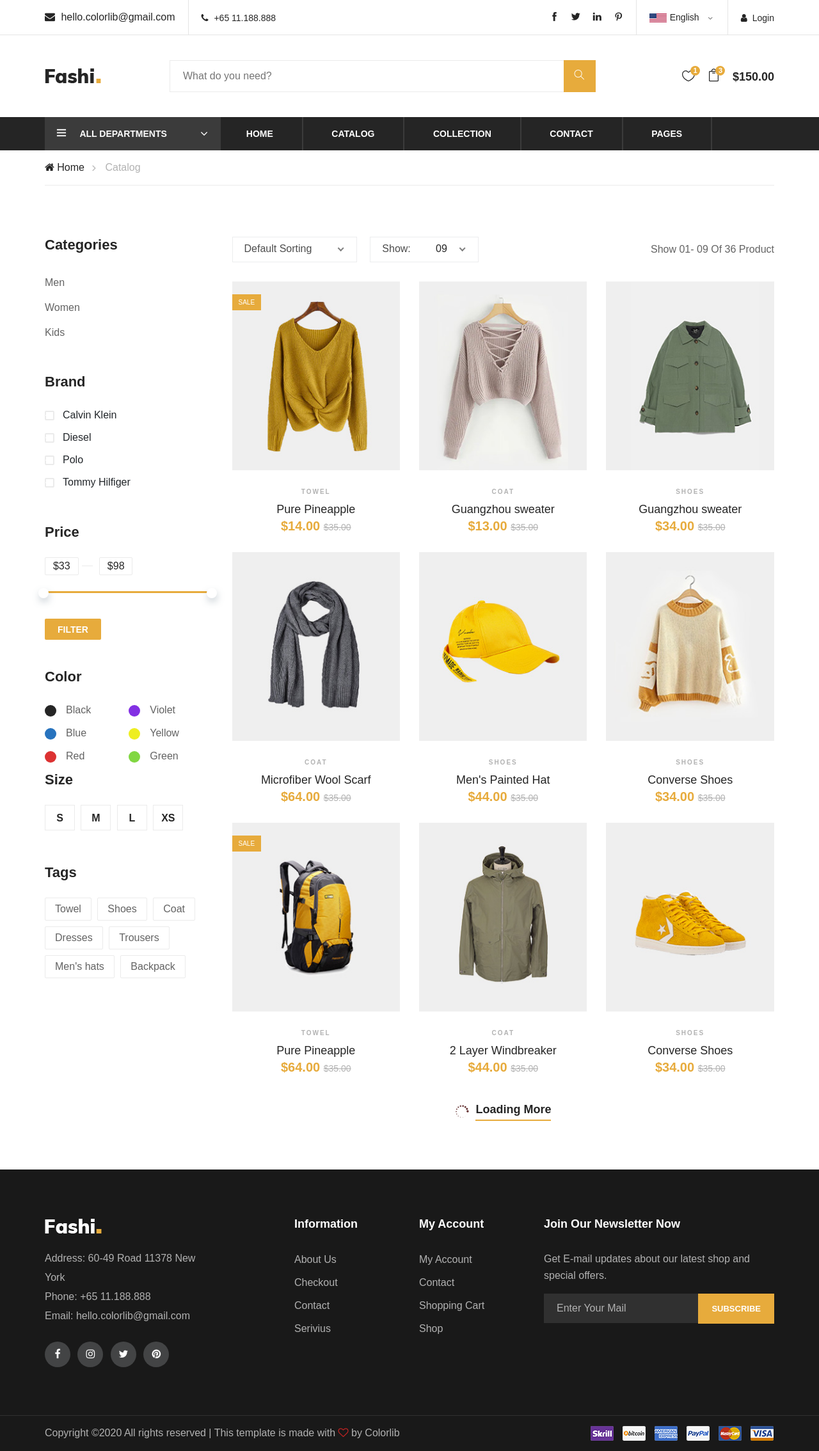
After one commit to joro2404/SummerPractice, a Flask app: page /catalog in a window 1280 px wide. The commit adds this page. Shown: the whole page at 64% size. Run offline with Flask 2, Linux system fonts and the light colour scheme; data that the repository does not hold is empty; parts of the project's set-up code (start-up, migrations or seed data) failed here and were passed over; some libraries are stand-ins or nearby versions; some web fonts are replaced.

Commit message:
catalog start

```diff
--- a/app/__init__.py
+++ b/app/__init__.py
@@ -47,4 +47,7 @@ def create_app():
     from .pay import pay as pay_blueprint
     app.register_blueprint(pay_blueprint)
 
+    from .products import products as products_blueprint
+    app.register_blueprint(products_blueprint)
+
     return app
--- /dev/null
+++ b/app/templates/catalog.html
@@ -0,0 +1,409 @@
+{% extends "layout.html" %}
+{% block title %}Index{% endblock %}
+{% block head %}
+  {{ super() }}
+{% endblock %}
+{% block content %}
+    <!-- Breadcrumb Section Begin -->
+    <div class="breacrumb-section">
+        <div class="container">
+            <div class="row">
+                <div class="col-lg-12">
+                    <div class="breadcrumb-text">
+                        <a href="/"><i class="fa fa-home"></i> Home</a>
+                        <span>Catalog</span>
+                    </div>
+                </div>
+            </div>
+        </div>
+    </div>
+    <!-- Breadcrumb Section Begin -->
+
+    <!-- Product Shop Section Begin -->
+    <section class="product-shop spad">
+        <div class="container">
+            <div class="row">
+                <div class="col-lg-3 col-md-6 col-sm-8 order-2 order-lg-1 produts-sidebar-filter">
+                    <div class="filter-widget">
+                        <h4 class="fw-title">Categories</h4>
+                        <ul class="filter-catagories">
+                            <li><a href="#">Men</a></li>
+                            <li><a href="#">Women</a></li>
+                            <li><a href="#">Kids</a></li>
+                        </ul>
+                    </div>
+                    <div class="filter-widget">
+                        <h4 class="fw-title">Brand</h4>
+                        <div class="fw-brand-check">
+                            <div class="bc-item">
+                                <label for="bc-calvin">
+                                    Calvin Klein
+                                    <input type="checkbox" id="bc-calvin">
+                                    <span class="checkmark"></span>
+                                </label>
+                            </div>
+                            <div class="bc-item">
+                                <label for="bc-diesel">
+                                    Diesel
+                                    <input type="checkbox" id="bc-diesel">
+                                    <span class="checkmark"></span>
+                                </label>
+                            </div>
+                            <div class="bc-item">
+                                <label for="bc-polo">
+                                    Polo
+                                    <input type="checkbox" id="bc-polo">
+                                    <span class="checkmark"></span>
+                                </label>
+                            </div>
+                            <div class="bc-item">
+                                <label for="bc-tommy">
+                                    Tommy Hilfiger
+                                    <input type="checkbox" id="bc-tommy">
+                                    <span class="checkmark"></span>
+                                </label>
+                            </div>
+                        </div>
+                    </div>
+                    <div class="filter-widget">
+                        <h4 class="fw-title">Price</h4>
+                        <div class="filter-range-wrap">
+                            <div class="range-slider">
+                                <div class="price-input">
+                                    <input type="text" id="minamount">
+                                    <input type="text" id="maxamount">
+                                </div>
+                            </div>
+                            <div class="price-range ui-slider ui-corner-all ui-slider-horizontal ui-widget ui-widget-content"
+                                data-min="33" data-max="98">
+                                <div class="ui-slider-range ui-corner-all ui-widget-header"></div>
+                                <span tabindex="0" class="ui-slider-handle ui-corner-all ui-state-default"></span>
+                                <span tabindex="0" class="ui-slider-handle ui-corner-all ui-state-default"></span>
+                            </div>
+                        </div>
+                        <a href="#" class="filter-btn">Filter</a>
+                    </div>
+                    <div class="filter-widget">
+                        <h4 class="fw-title">Color</h4>
+                        <div class="fw-color-choose">
+                            <div class="cs-item">
+                                <input type="radio" id="cs-black">
+                                <label class="cs-black" for="cs-black">Black</label>
+                            </div>
+                            <div class="cs-item">
+                                <input type="radio" id="cs-violet">
+                                <label class="cs-violet" for="cs-violet">Violet</label>
+                            </div>
+                            <div class="cs-item">
+                                <input type="radio" id="cs-blue">
+                                <label class="cs-blue" for="cs-blue">Blue</label>
+                            </div>
+                            <div class="cs-item">
+                                <input type="radio" id="cs-yellow">
+                                <label class="cs-yellow" for="cs-yellow">Yellow</label>
+                            </div>
+                            <div class="cs-item">
+                                <input type="radio" id="cs-red">
+                                <label class="cs-red" for="cs-red">Red</label>
+                            </div>
+                            <div class="cs-item">
+                                <input type="radio" id="cs-green">
+                                <label class="cs-green" for="cs-green">Green</label>
+                            </div>
+                        </div>
+                    </div>
+                    <div class="filter-widget">
+                        <h4 class="fw-title">Size</h4>
+                        <div class="fw-size-choose">
+                            <div class="sc-item">
+                                <input type="radio" id="s-size">
+                                <label for="s-size">s</label>
+                            </div>
+                            <div class="sc-item">
+                                <input type="radio" id="m-size">
+                                <label for="m-size">m</label>
+                            </div>
+                            <div class="sc-item">
+                                <input type="radio" id="l-size">
+                                <label for="l-size">l</label>
+                            </div>
+                            <div class="sc-item">
+                                <input type="radio" id="xs-size">
+                                <label for="xs-size">xs</label>
+                            </div>
+                        </div>
+                    </div>
+                    <div class="filter-widget">
+                        <h4 class="fw-title">Tags</h4>
+                        <div class="fw-tags">
+                            <a href="#">Towel</a>
+                            <a href="#">Shoes</a>
+                            <a href="#">Coat</a>
+                            <a href="#">Dresses</a>
+                            <a href="#">Trousers</a>
+                            <a href="#">Men's hats</a>
+                            <a href="#">Backpack</a>
+                        </div>
+                    </div>
+                </div>
+                <div class="col-lg-9 order-1 order-lg-2">
+                    <div class="product-show-option">
+                        <div class="row">
+                            <div class="col-lg-7 col-md-7">
+                                <div class="select-option">
+                                    <select class="sorting">
+                                        <option value="">Default Sorting</option>
+                                    </select>
+                                    <select class="p-show">
+                                        <option value="">Show:</option>
+                                    </select>
+                                </div>
+                            </div>
+                            <div class="col-lg-5 col-md-5 text-right">
+                                <p>Show 01- 09 Of 36 Product</p>
+                            </div>
+                        </div>
+                    </div>
+                    <div class="product-list">
+                        <div class="row">
+                            <div class="col-lg-4 col-sm-6">
+                                <div class="product-item">
+                                    <div class="pi-pic">
+                                        <img src="{{ url_for('static', filename='img/products/product-1.jpg') }}" alt="">
+                                        <div class="sale pp-sale">Sale</div>
+                                        <div class="icon">
+                                            <i class="icon_heart_alt"></i>
+                                        </div>
+                                        <ul>
+                                            <li class="w-icon active"><a href="#"><i class="icon_bag_alt"></i></a></li>
+                                            <li class="quick-view"><a href="#">+ Quick View</a></li>
+                                            <li class="w-icon"><a href="#"><i class="fa fa-random"></i></a></li>
+                                        </ul>
+                                    </div>
+                                    <div class="pi-text">
+                                        <div class="catagory-name">Towel</div>
+                                        <a href="#">
+                                            <h5>Pure Pineapple</h5>
+                                        </a>
+                                        <div class="product-price">
+                                            $14.00
+                                            <span>$35.00</span>
+                                        </div>
+                                    </div>
+                                </div>
+                            </div>
+                            <div class="col-lg-4 col-sm-6">
+                                <div class="product-item">
+                                    <div class="pi-pic">
+                                        <img src="{{ url_for('static', filename='img/products/product-2.jpg') }}" alt="">
+                                        <div class="icon">
+                                            <i class="icon_heart_alt"></i>
+                                        </div>
+                                        <ul>
+                                            <li class="w-icon active"><a href="#"><i class="icon_bag_alt"></i></a></li>
+                                            <li class="quick-view"><a href="#">+ Quick View</a></li>
+                                            <li class="w-icon"><a href="#"><i class="fa fa-random"></i></a></li>
+                                        </ul>
+                                    </div>
+                                    <div class="pi-text">
+                                        <div class="catagory-name">Coat</div>
+                                        <a href="#">
+                                            <h5>Guangzhou sweater</h5>
+                                        </a>
+                                        <div class="product-price">
+                                            $13.00
+                                            <span>$35.00</span>
+                                        </div>
+                                    </div>
+                                </div>
+                            </div>
+                            <div class="col-lg-4 col-sm-6">
+                                <div class="product-item">
+                                    <div class="pi-pic">
+                                        <img src="{{ url_for('static', filename='img/products/product-3.jpg') }}" alt="">
+                                        <div class="icon">
+                                            <i class="icon_heart_alt"></i>
+                                        </div>
+                                        <ul>
+                                            <li class="w-icon active"><a href="#"><i class="icon_bag_alt"></i></a></li>
+                                            <li class="quick-view"><a href="#">+ Quick View</a></li>
+                                            <li class="w-icon"><a href="#"><i class="fa fa-random"></i></a></li>
+                                        </ul>
+                                    </div>
+                                    <div class="pi-text">
+                                        <div class="catagory-name">Shoes</div>
+                                        <a href="#">
+                                            <h5>Guangzhou sweater</h5>
+                                        </a>
+                                        <div class="product-price">
+                                            $34.00
+                                            <span>$35.00</span>
+                                        </div>
+                                    </div>
+                                </div>
+                            </div>
+                            <div class="col-lg-4 col-sm-6">
+                                <div class="product-item">
+                                    <div class="pi-pic">
+                                        <img src="{{ url_for('static', filename='img/products/product-4.jpg') }}" alt="">
+                                        <div class="icon">
+                                            <i class="icon_heart_alt"></i>
+                                        </div>
+                                        <ul>
+                                            <li class="w-icon active"><a href="#"><i class="icon_bag_alt"></i></a></li>
+                                            <li class="quick-view"><a href="#">+ Quick View</a></li>
+                                            <li class="w-icon"><a href="#"><i class="fa fa-random"></i></a></li>
+                                        </ul>
+                                    </div>
+                                    <div class="pi-text">
+                                        <div class="catagory-name">Coat</div>
+                                        <a href="#">
+                                            <h5>Microfiber Wool Scarf</h5>
+                                        </a>
+                                        <div class="product-price">
+                                            $64.00
+                                            <span>$35.00</span>
+                                        </div>
+                                    </div>
+                                </div>
+                            </div>
+                            <div class="col-lg-4 col-sm-6">
+                                <div class="product-item">
+                                    <div class="pi-pic">
+                                        <img src="{{ url_for('static', filename='img/products/product-5.jpg') }}" alt="">
+                                        <div class="icon">
+                                            <i class="icon_heart_alt"></i>
+                                        </div>
+                                        <ul>
+                                            <li class="w-icon active"><a href="#"><i class="icon_bag_alt"></i></a></li>
+                                            <li class="quick-view"><a href="#">+ Quick View</a></li>
+                                            <li class="w-icon"><a href="#"><i class="fa fa-random"></i></a></li>
+                                        </ul>
+                                    </div>
+                                    <div class="pi-text">
+                                        <div class="catagory-name">Shoes</div>
+                                        <a href="#">
+                                            <h5>Men's Painted Hat</h5>
+                                        </a>
+                                        <div class="product-price">
+                                            $44.00
+                                            <span>$35.00</span>
+                                        </div>
+                                    </div>
+                                </div>
+                            </div>
+                            <div class="col-lg-4 col-sm-6">
+                                <div class="product-item">
+                                    <div class="pi-pic">
+                                        <img src="{{ url_for('static', filename='img/products/product-6.jpg') }}" alt="">
+                                        <div class="icon">
+                                            <i class="icon_heart_alt"></i>
+                                        </div>
+                                        <ul>
+                                            <li class="w-icon active"><a href="#"><i class="icon_bag_alt"></i></a></li>
+                                            <li class="quick-view"><a href="#">+ Quick View</a></li>
+                                            <li class="w-icon"><a href="#"><i class="fa fa-random"></i></a></li>
+                                        </ul>
+                                    </div>
+                                    <div class="pi-text">
+                                        <div class="catagory-name">Shoes</div>
+                                        <a href="#">
+                                            <h5>Converse Shoes</h5>
+                                        </a>
+                                        <div class="product-price">
+                                            $34.00
+                                            <span>$35.00</span>
+                                        </div>
+                                    </div>
+                                </div>
+                            </div>
+                            <div class="col-lg-4 col-sm-6">
+                                <div class="product-item">
+                                    <div class="pi-pic">
+                                        <img src="{{ url_for('static', filename='img/products/product-7.jpg') }}" alt="">
+                                        <div class="sale pp-sale">Sale</div>
+                                        <div class="icon">
+                                            <i class="icon_heart_alt"></i>
+                                        </div>
+                                        <ul>
+                                            <li class="w-icon active"><a href="#"><i class="icon_bag_alt"></i></a></li>
+                                            <li class="quick-view"><a href="#">+ Quick View</a></li>
+                                            <li class="w-icon"><a href="#"><i class="fa fa-random"></i></a></li>
+                                        </ul>
+                                    </div>
+                                    <div class="pi-text">
+                                        <div class="catagory-name">Towel</div>
+                                        <a href="#">
+                                            <h5>Pure Pineapple</h5>
+                                        </a>
+                                        <div class="product-price">
+                                            $64.00
+                                            <span>$35.00</span>
+                                        </div>
+                                    </div>
+                                </div>
+                            </div>
+                            <div class="col-lg-4 col-sm-6">
+                                <div class="product-item">
+                                    <div class="pi-pic">
+                                        <img src="{{ url_for('static', filename='img/products/product-8.jpg') }}" alt="">
+                                        <div class="icon">
+                                            <i class="icon_heart_alt"></i>
+                                        </div>
+                                        <ul>
+                                            <li class="w-icon active"><a href="#"><i class="icon_bag_alt"></i></a></li>
+                                            <li class="quick-view"><a href="#">+ Quick View</a></li>
+                                            <li class="w-icon"><a href="#"><i class="fa fa-random"></i></a></li>
+                                        </ul>
+                                    </div>
+                                    <div class="pi-text">
+                                        <div class="catagory-name">Coat</div>
+                                        <a href="#">
+                                            <h5>2 Layer Windbreaker</h5>
+                                        </a>
+                                        <div class="product-price">
+                                            $44.00
+                                            <span>$35.00</span>
+                                        </div>
+                                    </div>
+                                </div>
+                            </div>
+                            <div class="col-lg-4 col-sm-6">
+                                <div class="product-item">
+                                    <div class="pi-pic">
+                                        <img src="{{ url_for('static', filename='img/products/product-9.jpg') }}" alt="">
+                                        <div class="icon">
+                                            <i class="icon_heart_alt"></i>
+                                        </div>
+                                        <ul>
+                                            <li class="w-icon active"><a href="#"><i class="icon_bag_alt"></i></a></li>
+                                            <li class="quick-view"><a href="#">+ Quick View</a></li>
+                                            <li class="w-icon"><a href="#"><i class="fa fa-random"></i></a></li>
+                                        </ul>
+                                    </div>
+                                    <div class="pi-text">
+                                        <div class="catagory-name">Shoes</div>
+                                        <a href="#">
+                                            <h5>Converse Shoes</h5>
+                                        </a>
+                                        <div class="product-price">
+                                            $34.00
+                                            <span>$35.00</span>
+                                        </div>
+                                    </div>
+                                </div>
+                            </div>
+                        </div>
+                    </div>
+                    <div class="loading-more">
+                        <i class="icon_loading"></i>
+                        <a href="#">
+                            Loading More
+                        </a>
+                    </div>
+                </div>
+            </div>
+        </div>
+    </section>
+    <!-- Product Shop Section End -->
+{% endblock %}
--- a/app/templates/layout.html
+++ b/app/templates/layout.html
@@ -158,8 +158,8 @@
                 </div>
                 <nav class="nav-menu mobile-menu">
                     <ul>
-                        <li><a href="./index.html">Home</a></li>
-                        <li><a href="./shop.html">Shop</a></li>
+                        <li><a href="/">Home</a></li>
+                        <li><a href="/catalog">Catalog</a></li>
                         <li><a href="#">Collection</a>
                             <ul class="dropdown">
                                 <li><a href="#">Men's</a></li>
@@ -167,7 +167,6 @@
                                 <li><a href="#">Kid's</a></li>
                             </ul>
                         </li>
-                        <li><a href="./blog.html">Blog</a></li>
                         <li><a href="./contact.html">Contact</a></li>
                         <li><a href="#">Pages</a>
                             <ul class="dropdown">
```
Also changed, not shown: app/products.py (added, +13 -0 lines).
